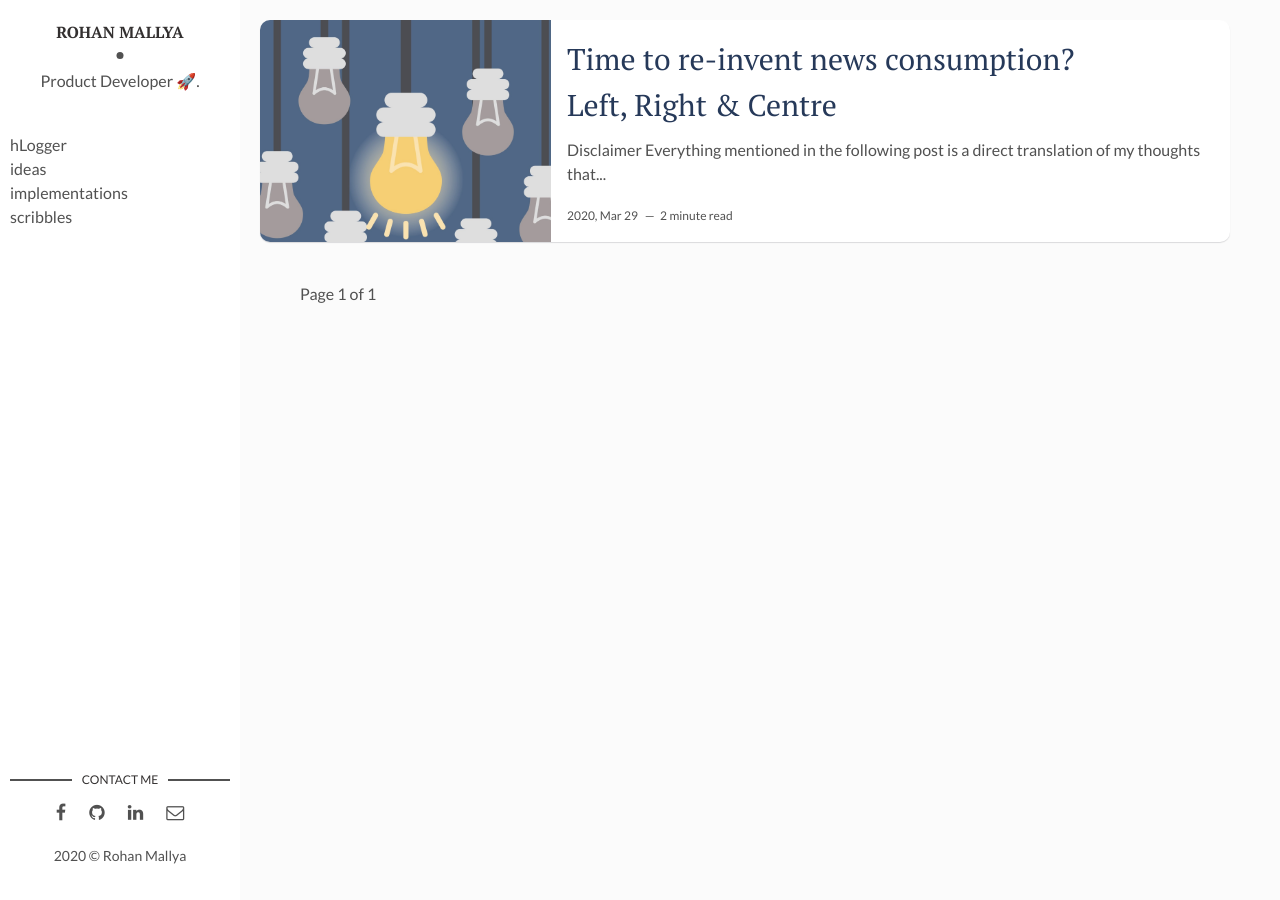
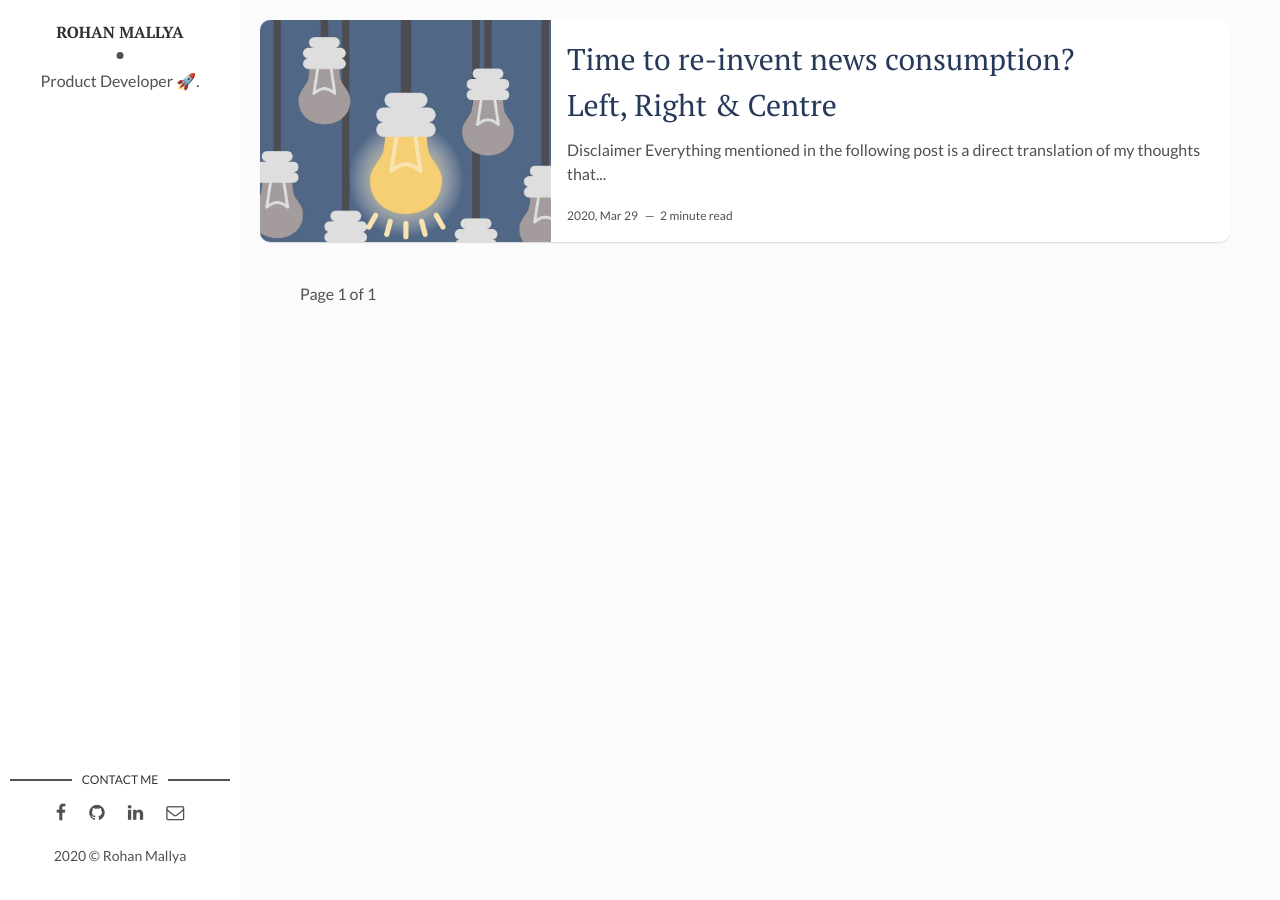
Before and after one commit to rohanrmallya/rohanrmallya.github.io, a Jekyll site: the page built from all/index.html, in a window 1280 px wide. Built offline with Jekyll 4.4.1, drawn with Linux system fonts in a browser that asks for light colours; the list of posts is cut into pages by our own code.

Commit message:
Cleaned sidebar

```diff
--- a/_layouts/main.html
+++ b/_layouts/main.html
@@ -12,18 +12,6 @@ layout: default
       <p>{{site.about-author}}</p>
     </div>
 
-    <div class="link">
-      hLogger
-    </div>
-    <div class="link">
-      ideas
-    </div>
-    <div class="link">
-      implementations
-    </div>
-    <div class="link">
-      scribbles
-    </div>
   </header> <!-- End Header -->
   <footer>
     <section class="contact">
```
